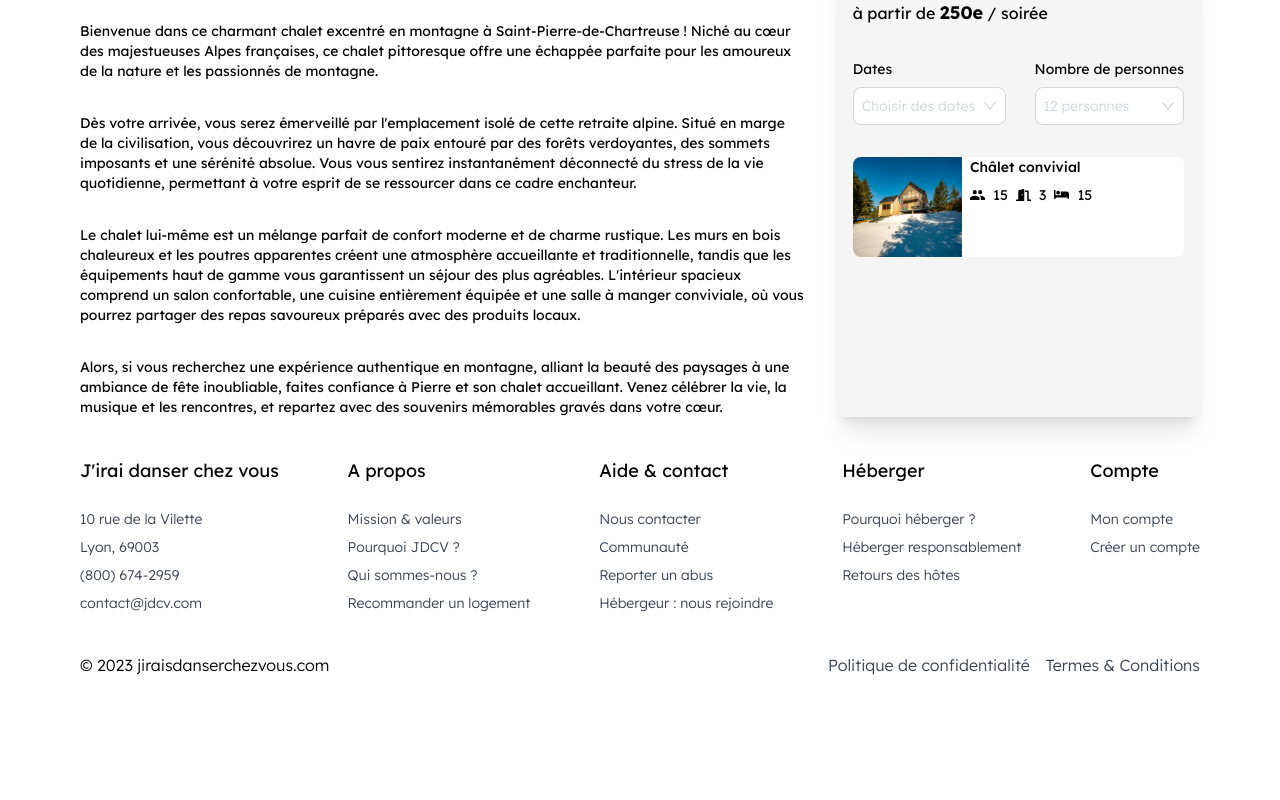
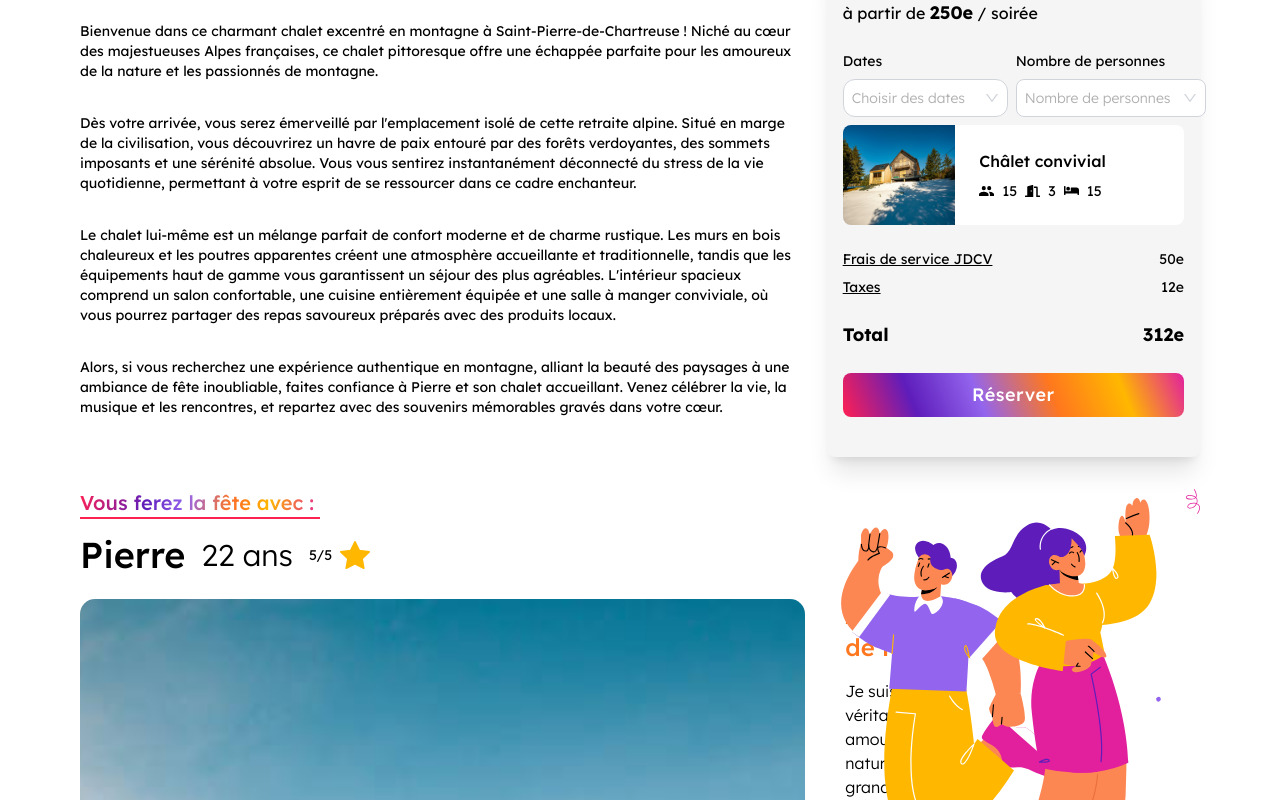
Before and after one commit to Frederic-Ferreira/jdcv, a Next.js app: page /logements/1 in a window 1280 px wide. Shown: the part 700-1500 px from the top of the page. Before the commit the page ends 1417 px from the top, so only its background shows below. Built offline with nearby package versions, Linux system fonts and the light colour scheme.

Commit message:
housing detail well advanced

```diff
--- a/app/globals.scss
+++ b/app/globals.scss
@@ -76,6 +76,10 @@ $color-ternary-opacity: rgba(43, 41, 101, 0.75);
 /* Date Range Picker */
 
 /* -- CALENDAR -- */
+
+.custom-date-picker{
+  width: 300px;
+}
 
 .react-calendar {
   width: 450px;
--- a/app/logements/[id]/page.jsx
+++ b/app/logements/[id]/page.jsx
@@ -1,6 +1,17 @@
 "use client"
 import Image from "next/image"
 import { DownOutlined } from "@ant-design/icons"
+import CustomLink from "@app/components/Link"
+import { useEffect, useRef, useState } from "react"
+import { DateRangePicker } from "@node_modules/@wojtekmaj/react-daterange-picker"
+import { v4 as uid } from "uuid"
+import moment from "@node_modules/moment"
+import {
+  MinusCircleOutlined,
+  PlusCircleOutlined,
+  TeamOutlined,
+} from "@node_modules/@ant-design/icons"
+import Profile from "@app/components/Profile"
 
 const logement = [
   "housing-1.png",
@@ -10,7 +21,72 @@ const logement = [
   "housing-5.png",
 ]
 
+const user = {
+  id: 1,
+  name: "Pierre",
+  age: 22,
+  note: 5,
+  description:
+    "Je suis un véritable amoureux de la nature et des grands espaces. Mon châlet sympathique, perché au sommet des montagnes, est le fruit de mon amour pour les panoramas à couper le souffle et les moments de convivialité partagés. Je crois fermement que la beauté des paysages alpins doit être partagée et célébrée avec d'autres âmes festives.",
+  interests: ["Sport", "Musique", "Montagne"],
+}
+
+const currentUser = {
+  id: 2,
+}
+
 function Page(props) {
+  const [people, setPeople] = useState(0)
+  const [showPeopleMenu, setShowPeopleMenu] = useState(false)
+  const [dates, setDates] = useState([])
+  const [showDateMenu, setShowDateMenu] = useState(false)
+  const dateMenuRef = useRef(null)
+  const peopleMenuRef = useRef(null)
+
+  const handleShowPeopleMenu = () => {
+    console.log("show people menu called")
+    setShowPeopleMenu(true)
+  }
+
+  const handleHidePeopleMenu = () => {
+    setShowPeopleMenu(false)
+  }
+
+  const handleShowDateMenu = () => {
+    setShowDateMenu(true)
+  }
+
+  const handleHideDateMenu = () => {
+    setShowDateMenu(false)
+  }
+
+  const handleDateChange = (newDates) => {
+    setDates(newDates)
+    handleHideDateMenu()
+  }
+
+  useEffect(() => {
+    function handleClickOutsideDate(event) {
+      if (dateMenuRef.current && !event.target.closest(".housing")) {
+        handleHideDateMenu()
+      }
+    }
+
+    function handleClickOutsidePeople(event) {
+      if (peopleMenuRef.current && !event.target.closest(".people")) {
+        handleHidePeopleMenu()
+      }
+    }
+
+    document.addEventListener("click", handleClickOutsideDate)
+    document.addEventListener("click", handleClickOutsidePeople)
+
+    return () => {
+      document.removeEventListener("click", handleClickOutsideDate)
+      document.removeEventListener("click", handleClickOutsidePeople)
+    }
+  }, [])
+
   return (
     <div className="flex flex-col text-lexend gap-8 text-black">
       <section className="header w-2/3 flex flex-col gap-2 px-20">
@@ -51,12 +127,14 @@ function Page(props) {
         {logement.map((image, index) => {
           return index < 1 ? (
             <img
+              key={uid()}
               src={"/images/housing/details/photos/" + image}
               alt="photo logement"
               className="col-span-2 row-span-5 rounded-l-xl w-full h-full"
             />
           ) : index < 3 ? (
             <img
+              key={uid()}
               src={"/images/housing/details/photos/" + image}
               alt="photo logement"
               className={
@@ -67,6 +145,7 @@ function Page(props) {
           ) : (
             <div className="relative col-span-1 row-span-3 w-full h-full hover:cursor-pointer">
               <img
+                key={uid()}
                 src={"/images/housing/details/photos/" + image}
                 alt="photo logement"
                 className={
@@ -120,35 +199,111 @@ function Page(props) {
             mémorables gravés dans votre cœur.
           </p>
         </div>
-        <div className="flex flex-col bg-[#F5F5F5] rounded-lg gap-8 w-1/3 py-10 px-4 shadow-xl">
+        <div className="flex flex-col bg-[#F5F5F5] rounded-lg gap-6 w-1/3 py-10 px-4 shadow-xl">
           <p>
             à partir de <span className="text-lg font-bold">250e</span> / soirée
           </p>
           <div className="flex items-center justify-between gap-2">
             <div className="flex flex-col gap-2">
               <p className="text-sm">Dates</p>
-              <div className="flex items-center hover:cursor-pointer text-sm bg-white rounded-lg px-2 py-2 font-light justify-between gap-2 border border-1 border-gray-300">
-                <p className="text-gray-300">Choisir des dates</p>
+              <div
+                onClick={handleShowDateMenu}
+                className="housing flex items-center w-[165px] hover:cursor-pointer text-sm bg-white rounded-xl px-2 py-2 font-light justify-between gap-2 border border-1 border-gray-300 relative"
+              >
+                <p
+                  className="text-sm truncate"
+                  style={
+                    dates.length
+                      ? { color: "#FF771E", fontWeight: "500" }
+                      : { color: "#B1AFAF" }
+                  }
+                >
+                  {dates.length
+                    ? `Du ${moment(dates[0]).format("DD/MM/YYYY")} au
+            ${moment(dates[1]).format("DD/MM/YYYY")}`
+                    : "Choisir des dates"}
+                </p>
                 <DownOutlined className="text-gray-300" />
+                {showDateMenu && (
+                  <div
+                    ref={dateMenuRef}
+                    className="absolute shadow-lg py-4 px-6 flex flex-col gap-4 top-[52px] -left-20 h-[400px] w-[500px] bg-white rounded-lg"
+                  >
+                    <h2 className="font-medium text-center text-[#EE7526]">
+                      Quand souhaiteriez-vous faire la fête ?
+                    </h2>
+                    <DateRangePicker
+                      value={dates}
+                      isOpen={showDateMenu}
+                      onChange={handleDateChange}
+                      locale="fr"
+                    />
+                  </div>
+                )}
               </div>
             </div>
             <div className="flex flex-col gap-2">
               <p className="text-sm">Nombre de personnes</p>
-              <div className="flex items-center hover:cursor-pointer text-sm bg-white rounded-lg px-2 py-2 font-light justify-between gap-2 border border-1 border-gray-300">
-                <p className="text-gray-300">12 personnes</p>
+              <div
+                onClick={handleShowPeopleMenu}
+                className="people flex w-[190px] items-center hover:cursor-pointer text-sm bg-white rounded-lg px-2 py-2 font-light justify-between gap-2 border border-1 border-gray-300 relative"
+              >
+                <p
+                  className="text-sm truncate"
+                  style={
+                    people > 0
+                      ? { color: "#FF771E", fontWeight: "500" }
+                      : { color: "#B1AFAF" }
+                  }
+                >
+                  {people > 0
+                    ? `${people} fêtard(e)${people > 1 ? "s" : ""} ser${
+                        people > 1 ? "ont" : "a"
+                      } présent(e)${people > 1 ? "s" : ""}`
+                    : "Nombre de personnes"}
+                </p>
                 <DownOutlined className="text-gray-300" />
+                {showPeopleMenu && (
+                  <div
+                    ref={peopleMenuRef}
+                    className="absolute shadow-lg text-lexend py-4 px-6 flex flex-col gap-4 top-[52px] -left-20 h-[150px] w-[300px] bg-white rounded-lg"
+                  >
+                    <div className="flex flex-col items-center gap-6">
+                      <p className="font-medium my-auto text-center text-[#EE7526]">
+                        Combien de fêtard(e) ?
+                      </p>
+                      <div className="flex items-center gap-6 text-black text-2xl">
+                        <TeamOutlined />
+                        <div className="flex items-center gap-4">
+                          <MinusCircleOutlined
+                            onClick={() =>
+                              people !== 0 && setPeople(people - 1)
+                            }
+                            className={
+                              people == 0 ? "text-gray-400" : "text-black"
+                            }
+                          />
+                          <p className="w-[30px] text-center">{people}</p>
+                          <PlusCircleOutlined
+                            onClick={() => setPeople(people + 1)}
+                          />
+                        </div>
+                      </div>
+                    </div>
+                  </div>
+                )}
               </div>
             </div>
           </div>
-          <div className="flex gap-2 h-[100px] rounded-lg bg-white overflow-hidden">
+          <div className="flex gap-2 h-[100px] -mt-4 rounded-lg bg-white overflow-hidden">
             <img
               src="/images/housing/details/photos/housing-1.png"
               width="33%"
               height="100%"
               alt="photo logement"
             />
-            <div className="flex flex-col gap-2">
-              <p className="font-medium text-sm">Châlet convivial</p>
+            <div className="flex flex-col gap-2 my-auto ml-4">
+              <p className="font-medium">Châlet convivial</p>
               <div className="flex items-center gap-2">
                 <Image
                   src="/images/housing/details/reservation/people.svg"
@@ -174,6 +329,41 @@ function Page(props) {
               </div>
             </div>
           </div>
+          <div className="flex flex-col gap-2">
+            <div className="flex items-center text-sm justify-between">
+              <p className="underline">Frais de service JDCV</p>
+              <p>50e</p>
+            </div>
+            <div className="flex items-center text-sm justify-between">
+              <p className="underline">Taxes</p>
+              <p>12e</p>
+            </div>
+          </div>
+          <div className="flex items-center justify-between text-lg font-bold">
+            <p>Total</p>
+            <p>312e</p>
+          </div>
+          <CustomLink
+            path="/"
+            content="Réserver"
+            style="category-bg text-lg tracking-wide text-white font-medium text-center w-full py-2 rounded-lg hover:opacity-90"
+          />
+        </div>
+      </section>
+      <section className="flex gap-8 px-20">
+        <div className="flex flex-col gap-4 w-2/3">
+          <h2 className="gem-category-underline w-[240px] text-xl font-medium underline">
+            Vous ferez la fête avec :
+          </h2>
+          <Profile user={user} currentUser={currentUser} />
+        </div>
+        <div className="w-1/3">
+          <Image
+            src="/images/home/characters-flip.svg"
+            width={500}
+            height={500}
+            alt="personnages"
+          />
         </div>
       </section>
     </div>
```
Also changed, not shown: 1 other file (tests, documents, lock files or other folders).
